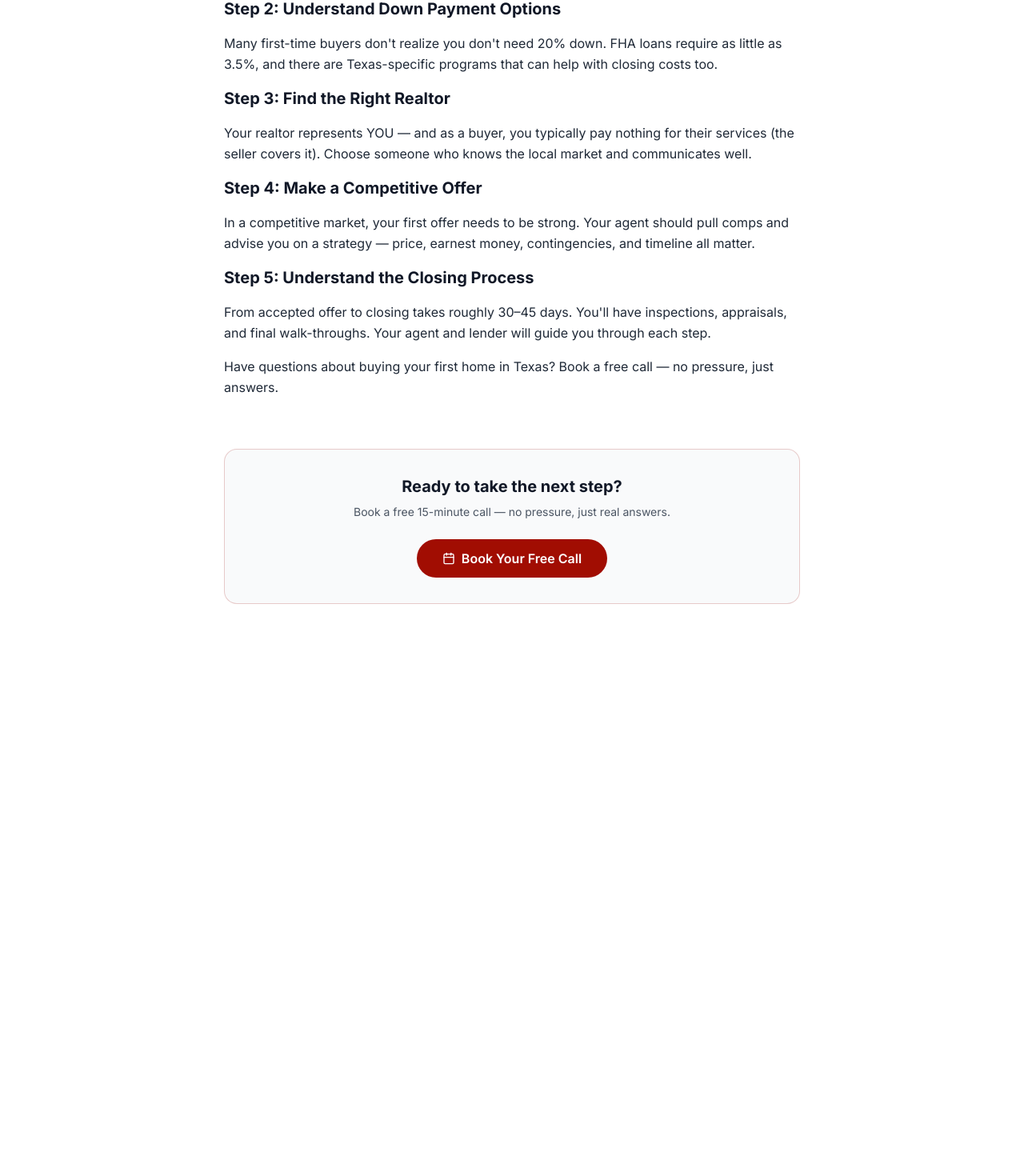
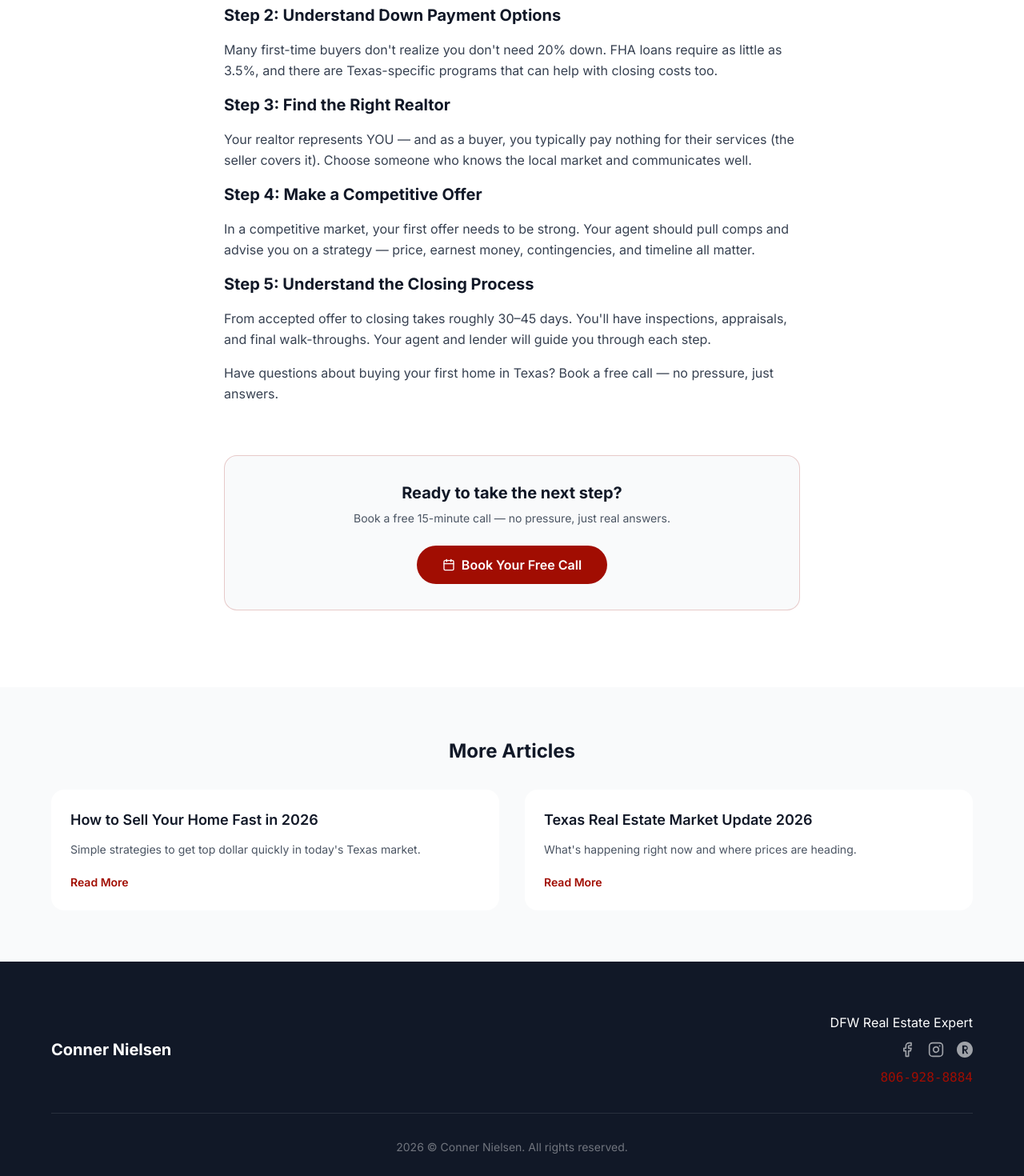
Before and after one commit to Bycarterblaine/Conner-Nielsen-main, a React (Vite) app: page /blog/first-time-buyer-guide in a window 1280 px wide. Shown: the part 474-1944 px from the top of the page at 80% size. Before the commit the page ends 1325 px from the top, so only its background shows below. Built offline with nearby package versions, Linux system fonts and the light colour scheme.

Commit message:
Update BlogPost.tsx

```diff
--- a/src/pages/BlogPost.tsx
+++ b/src/pages/BlogPost.tsx
@@ -1,22 +1,36 @@
 import { useParams, Link } from "react-router-dom";
-import { Calendar } from "lucide-react";
+import { Calendar, Star, Facebook, Instagram } from "lucide-react";
 import { blogs } from "@/data/blogs";
 
 const BOOK_URL = "https://myworkspacebfb9d.myclickfunnels.com/schedule/ic-with-conner";
 
+const RealtorIcon = () => (
+  <svg viewBox="0 0 24 24" fill="currentColor" className="w-5 h-5" xmlns="http://www.w3.org/2000/svg">
+    <path d="M11.975 0C5.362 0 0 5.362 0 11.975c0 6.612 5.362 11.975 11.975 11.975 6.612 0 11.975-5.363
+      11.975-11.975C23.95 5.362 18.587 0 11.975 0zm2.99 18.406l-2.953-4.938h-1.08v4.938H8.268V5.594h4.183
+      c2.386 0 3.996 1.61 3.996 3.996 0 1.847-1.003 3.136-2.493 3.694l3.255 5.122h-2.244zm-1.787-6.973
+      c1.099 0 1.869-.718 1.869-1.843s-.77-1.843-1.869-1.843h-2.246v3.686h2.246z"
+    />
+  </svg>
+);
+
 function renderContent(content: string) {
-  return content.split('\n').map((line, i) => {
+  const lines = content.split('\n');
+  const elements: JSX.Element[] = [];
+  lines.forEach((line, i) => {
     if (line.startsWith('**') && line.endsWith('**')) {
-      return <h3 key={i} className="text-xl font-bold mt-8 mb-2">{line.replace(/\*\*/g, '')}</h3>;
+      elements.push(<h3 key={i} className="text-xl font-bold mt-8 mb-2">{line.replace(/\*\*/g, '')}</h3>);
+    } else if (line.trim() !== '') {
+      elements.push(<p key={i} className="text-gray-700 leading-relaxed">{line}</p>);
     }
-    if (line.trim() === '') return null;
-    return <p key={i} className="text-gray-800 leading-relaxed">{line}</p>;
   });
+  return elements;
 }
 
 function BlogPost() {
   const { slug } = useParams();
   const blog = blogs.find((b) => b.slug === slug);
+  const otherBlogs = blogs.filter((b) => b.slug !== slug);
 
   if (!blog) {
     return (
@@ -30,6 +44,7 @@ function BlogPost() {
   return (
     <div className="min-h-screen bg-white text-gray-900">
 
+      {/* Header */}
       <header className="fixed top-0 left-0 right-0 bg-white backdrop-blur-md border-b border-gray-100 z-50">
         <div className="max-w-7xl mx-auto px-6 py-5 flex items-center">
           <div className="flex items-center flex-1">
@@ -46,22 +61,21 @@ function BlogPost() {
         </div>
       </header>
 
+      {/* Blog Content */}
       <main className="max-w-3xl mx-auto px-6 pt-32 pb-24">
-        <Link to="/" className="text-sm text-[#A10D02] font-semibold mb-6 inline-block hover:underline">
-          Back
+        <Link to="/" className="text-sm text-[#A10D02] font-semibold mb-8 inline-block hover:underline">
+          Back to Home
         </Link>
         <h1 className="text-3xl md:text-4xl font-bold mb-4">{blog.title}</h1>
         <p className="text-gray-500 text-sm mb-10">{blog.date} · {blog.readTime}</p>
-
         <div className="space-y-4">
           {renderContent(blog.content)}
         </div>
 
+        {/* CTA */}
         <div className="mt-16 bg-gray-50 border border-[#A10D02]/20 rounded-2xl p-8 text-center">
           <h3 className="text-xl font-bold mb-2">Ready to take the next step?</h3>
-          <p className="text-gray-600 text-sm mb-6">
-            Book a free 15-minute call — no pressure, just real answers.
-          </p>
+          <p className="text-gray-600 text-sm mb-6">Book a free 15-minute call — no pressure, just real answers.</p>
           <a href={BOOK_URL} target="_blank" rel="noopener noreferrer"
             className="bg-[#A10D02] text-white px-8 py-3 rounded-full font-semibold inline-flex items-center gap-2 hover:bg-[#8D0B01] transition-colors">
             <Calendar className="w-4 h-4" />
@@ -70,6 +84,50 @@ function BlogPost() {
         </div>
       </main>
 
+      {/* Other Blog Posts */}
+      <section className="py-16 px-6 bg-gray-50">
+        <div className="max-w-6xl mx-auto">
+          <h2 className="text-2xl font-bold mb-8 text-center">More Articles</h2>
+          <div className="grid md:grid-cols-2 gap-8">
+            {otherBlogs.map((post) => (
+              <a key={post.slug} href={`/blog/${post.slug}`}
+                className="bg-white rounded-xl p-6 transition-all duration-500 hover:shadow-lg hover:-translate-y-1">
+                <p className="font-semibold text-lg text-gray-900 mb-3">{post.title}</p>
+                <p className="text-gray-600 text-sm leading-relaxed mb-4">{post.excerpt}</p>
+                <span className="text-[#A10D02] text-sm font-semibold">Read More</span>
+              </a>
+            ))}
+          </div>
+        </div>
+      </section>
+
+      {/* Footer */}
+      <footer className="bg-gray-900 text-white py-16 px-6">
+        <div className="max-w-6xl mx-auto">
+          <div className="flex flex-col md:flex-row justify-between items-center gap-6">
+            <span className="font-bold text-xl">Conner Nielsen</span>
+            <div className="text-center md:text-right">
+              <p className="text-white">DFW Real Estate Expert</p>
+              <div className="flex items-center justify-center md:justify-end gap-4 my-3">
+                <a href="https://www.facebook.com/Close.Real.Estate.DFW" target="_blank" rel="noopener noreferrer" aria-label="Facebook" className="text-white/60 hover:text-[#1877F2] transition-colors">
+                  <Facebook className="w-5 h-5" />
+                </a>
+                <a href="https://www.instagram.com/connernielsendfwrealtor/" target="_blank" rel="noopener noreferrer" aria-label="Instagram" className="text-white/60 hover:text-[#E1306C] transition-colors">
+                  <Instagram className="w-5 h-5" />
+                </a>
+                <a href="https://www.realtor.com/realestateagents/5cdc61989faa730012edb36e" target="_blank" rel="noopener noreferrer" aria-label="Realtor.com" className="text-white/60 hover:text-[#D92228] transition-colors">
+                  <RealtorIcon />
+                </a>
+              </div>
+              <a href="tel:8069288884" className="text-[#A10D02] font-mono hover:underline">806-928-8884</a>
+            </div>
+          </div>
+          <div className="mt-8 pt-8 border-t border-white/10 text-center text-white/40 text-sm">
+            2026 © Conner Nielsen. All rights reserved.
+          </div>
+        </div>
+      </footer>
+
     </div>
   );
 }
```
